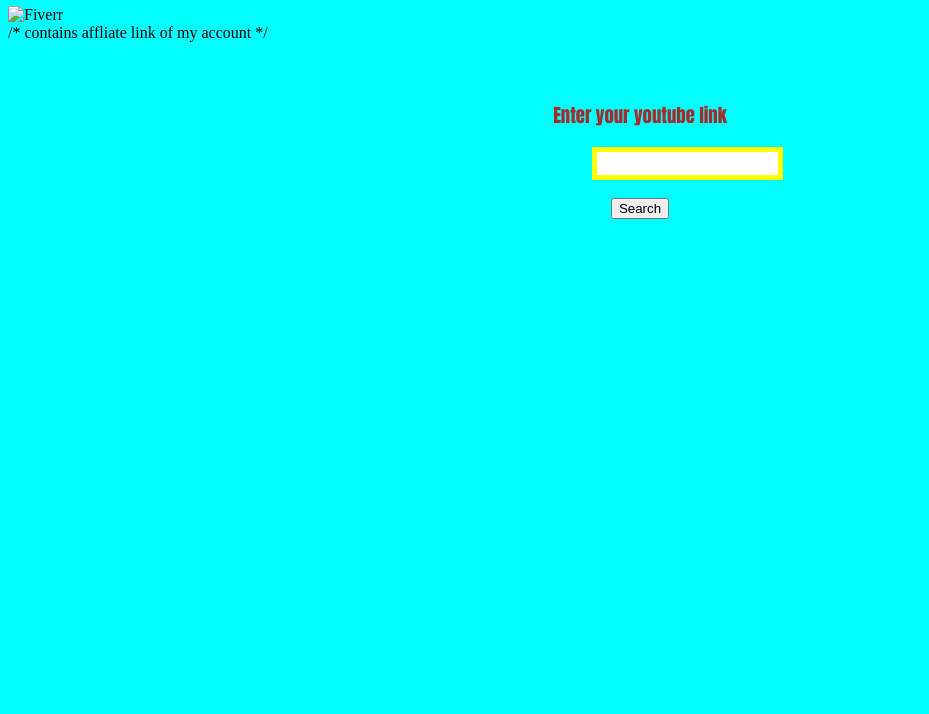
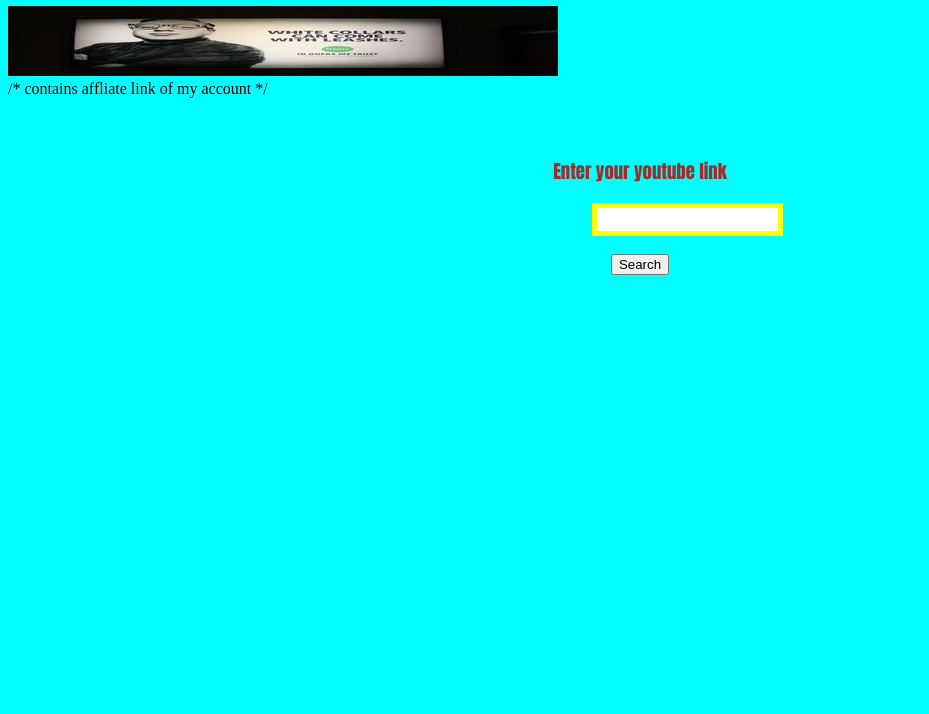
Before and after one commit to Anubhav-developr/Youtube-downloadr-JS, a plain HTML site: page index.html in a window 1280 px wide. Shown: the part 86-800 px from the top of the page, without its empty margins (0-929 px from the left). Drawn offline with Linux system fonts and the light colour scheme.

Commit message:
Update index.html

```diff
--- a/index.html
+++ b/index.html
@@ -10,7 +10,7 @@
 </head>
 <body>
     <h1 id="l1">ONLINE YOUTUBE DOWNLOADER FOR FREE</h1>
-    <img src="" alt="Fiverr" width="550" height="70"><br /> /* contains affliate link of my account */
+    <img src="40878783445_17992c2f88_b_550x70.jpg" alt="Fiverr" width="550" height="70"><br /> /* contains affliate link of my account */
     <marquee behavior="" direction="">Now you can download subtitles and video thumbnail too</marquee>
     <br> <br>
     <h3 id="l2">Enter your youtube link </h3>
```
